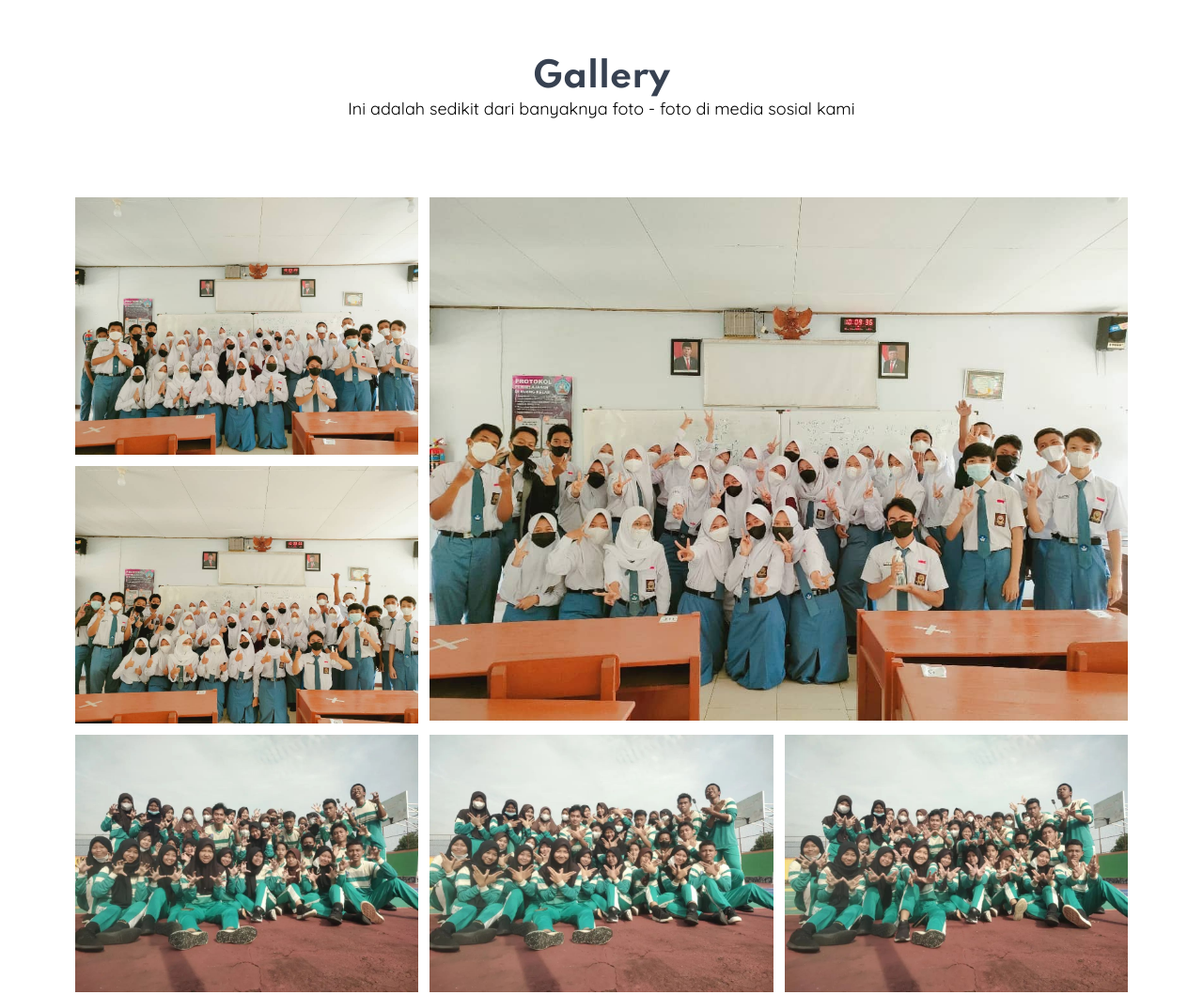
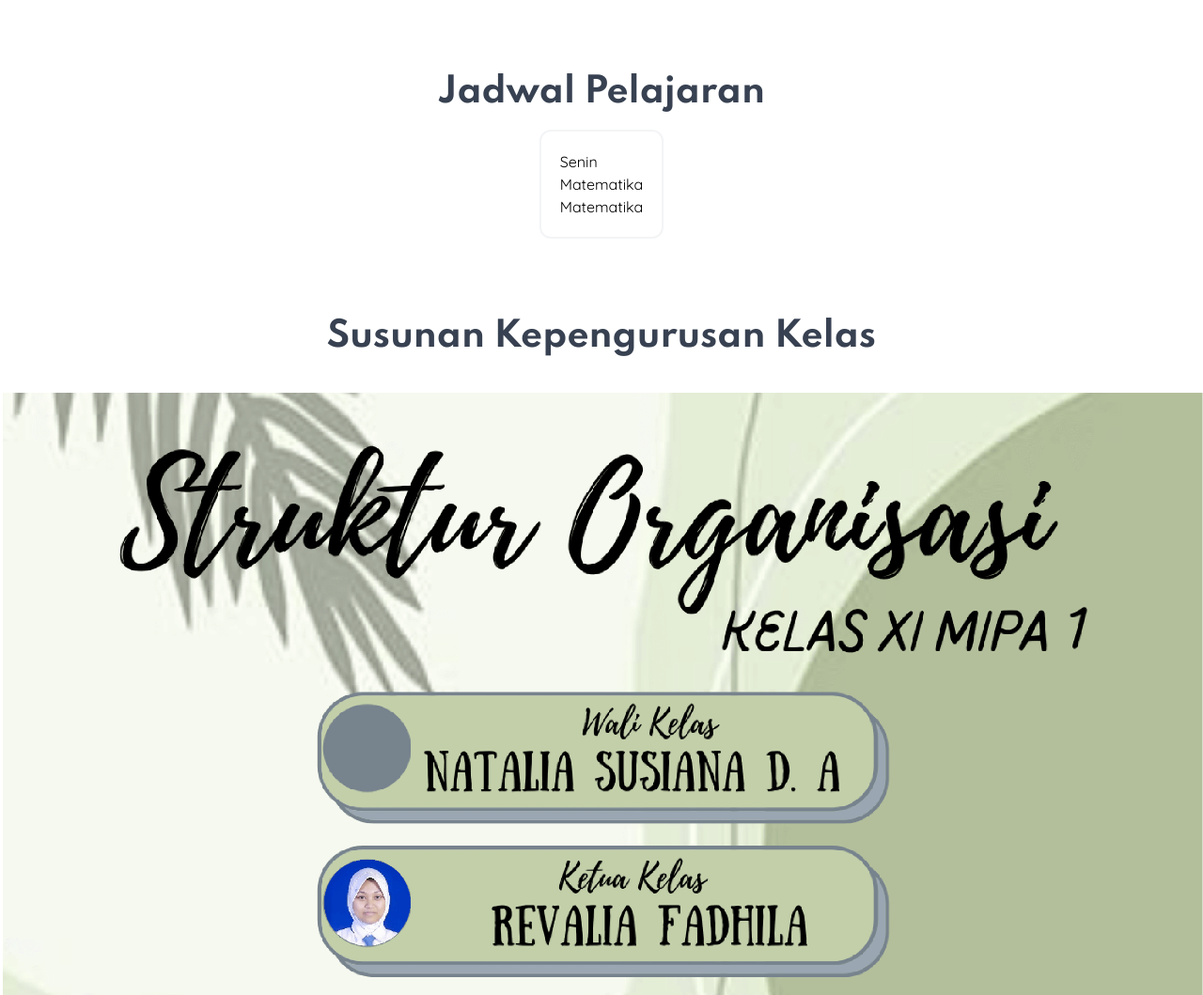
Before and after one commit to Khuirul-Huda/website-mipa-satu, a website: page src/index.html in a window 1280 px wide. Shown: the part 802-1861 px from the top of the page at 94% size. Drawn offline with nearby package versions, Linux system fonts and the light colour scheme; a script that the page names is missing.

Commit message:
init schedule

```diff
--- a/src/index.html
+++ b/src/index.html
@@ -24,8 +24,8 @@
     <link href="https://fonts.googleapis.com/css2?family=Source+Sans+Pro:wght@700&display=swap" rel="stylesheet">
     <link rel="stylesheet" href="/css/tailwind.css">
     <link rel="stylesheet" href="/css/style.css">
-    <!--development purpose
-    <script src="https://cdn.tailwindcss.com"></script>-->
+
+    <script src="https://cdn.tailwindcss.com"></script>
     <title>XII MIPA 1 - SMA NEGERI 1 AMBARAWA - @mipan.smanega</title>
 </head>
 
@@ -42,36 +42,24 @@
                 <!-- We are great students-->
             </h3>
         </div>
-        <div class="bg-green-500 mt-3">
-            <div class="bg-white">
-                <h2 class="mt-16 text-center text-4xl text-gray-700" style="font-family: 'Spartan', sans-serif;">
-                    Gallery</h2>
-                <p class="text-center text-sm md:text-lg">Ini adalah sedikit dari banyaknya foto - foto di media sosial
-                    kami</p>
-                <div class="container mx-auto">
-                    <div class="grid-cols-3 p-20 space-y-2 bg-white lg:space-y-0 lg:grid lg:gap-3 lg:grid-rows-3">
-                        <div class="rounded w-full">
-                            <img src="/img/foto_kelas_2.jpg" alt="image">
-                        </div>
-                        <div class="w-full col-span-2 row-span-2 rounded">
-                            <img src="/img/foto_kelas_3.jpg" alt="image">
-                        </div>
-                        <div class="w-full rounded">
-                            <img src="/img/foto_kelas_1.jpg" alt="image">
-                        </div>
-                        <div class="rounded w-full">
-                            <img src="/img/foto_kelas_or1.jpeg" alt="image">
-                        </div>
-                        <div class="w-full rounded">
-                            <img src="/img/foto_kelas_or2.jpeg" alt="image">
-                        </div>
-                        <div class="w-full rounded">
-                            <img src="/img/foto_kelas_or3.jpeg" alt="image">
-                        </div>
+        <div class="container bg-green mx-auto mt-20">
+            <h3 class="text-center md:text-2xl lg:text-2xl xl:text-4xl text-lg text-gray-700" style="font-family: 'Spartan', sans-serif;">Jadwal Pelajaran</h3>
+            <div class="flex flex-wrap justify-center" id="jadwal">
+                <!--hari-->
+                <div class="bg-blue p-5 rounded-xl border-2 border-gray-100 m-5">
+                    <h5>
+                        Senin
+                    </h5>
+                    <div>
+                        Matematika <br>
+                        Matematika  <br>
                     </div>
                 </div>
+
             </div>
         </div>
+
+
         <div>
             <div class="bg-white container mx-auto mb-auto">
                 <h4 class="mt-16 text-center md:text-2xl lg:text-2xl xl:text-4xl text-lg text-gray-700"
--- a/src/js/main.js
+++ b/src/js/main.js
@@ -14,3 +14,11 @@ var typed = new Typed('.herotext',{
   document.getElementById('sosmed-ig').onclick = function () {
       window.open("https://instagram.com/mipan.smanega", "_blank")
   }
+
+  //development
+  const kocak = document.getElementById('jadwal').innerHTML
+  for (let h = 0; h < 7; h++) {
+
+  document.getElementById('jadwal').innerHTML += kocak;
+
+  }
```
